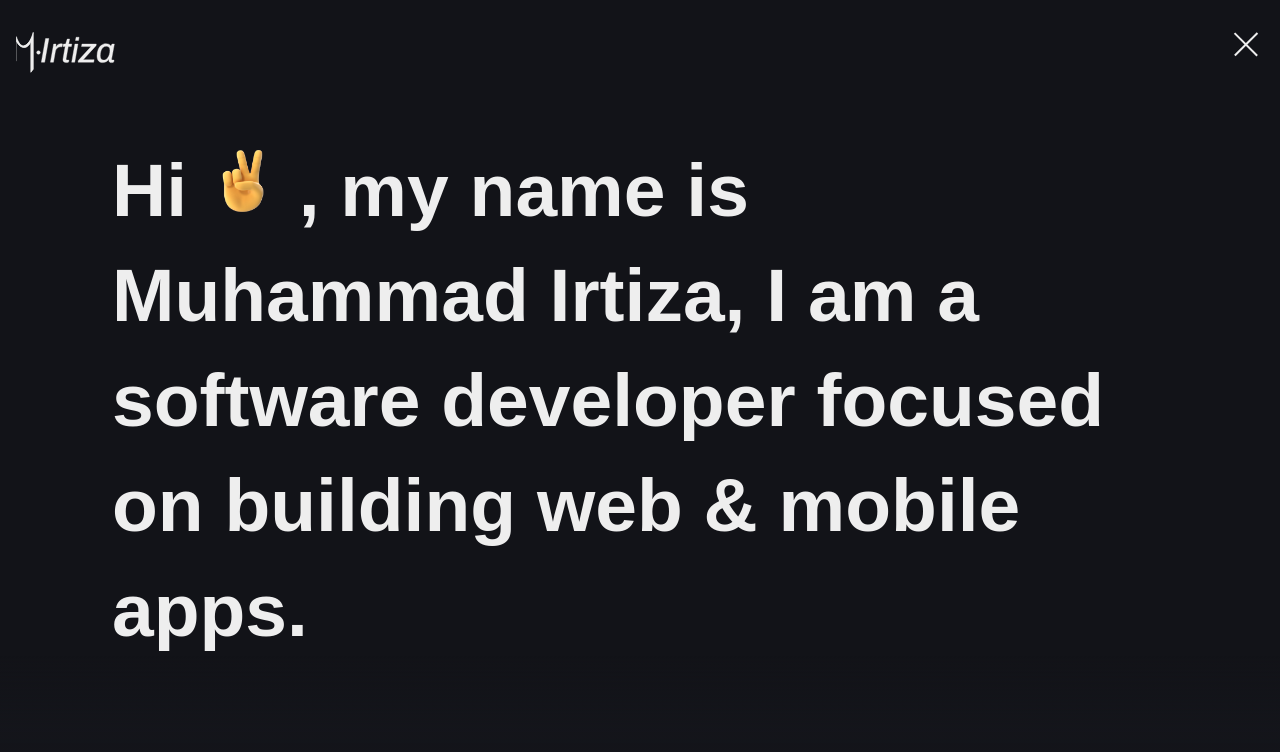
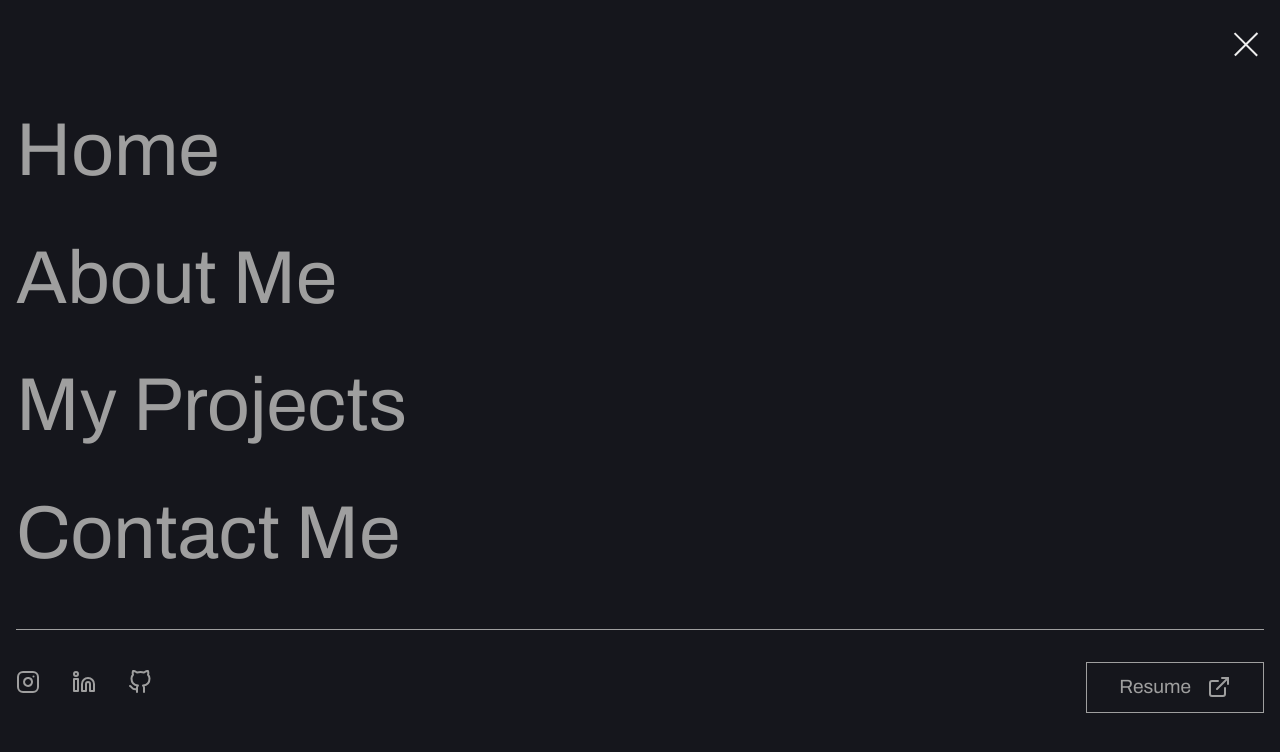
Before and after one commit to Irtiza751/my-web-portfolio, a website with bundled scripts: page public/index.html in a window 1280 px wide. Both pictures are taken after a click on the element 1247 px from the left and 44 px from the top of the page. Built offline with nearby package versions, Linux system fonts and the light colour scheme.

Commit message:
navigation compeleted!

```diff
--- a/public/index.html
+++ b/public/index.html
@@ -18,14 +18,40 @@
                 <a href="#" class="logo" data-scroll>
                     <img src="./images/logo.svg" alt="Muhammad Irtiza" data-scroll>
                 </a>
-                <div class="menu-icon relative z-5" data-scroll>
+                <div class="menu-icon relative z-10" data-scroll>
                     <span class="menu-bar" data-scroll></span>
                     <span class="menu-bar" data-scroll></span>
                     <span class="menu-bar" data-scroll></span>
                 </div>
             </div>
         </nav>
-        <div class="nav-wrapper"></div>
+        <div class="nav-wrapper relative">
+            <div class="container-fluid h-full">
+                <div class="nav_content-wrapper">
+                    <div class="nav-links">
+                        <ul>
+                            <li><a href="#hero">Home</a></li>
+                            <li><a href="#about">About Me</a></li>
+                            <li><a href="#">My Projects</a></li>
+                            <li><a href="#">Contact Me</a></li>
+                        </ul>
+                    </div>
+                    <div class="my-socials">
+                        <div class="social-link">
+                            <a href="#"><i data-feather="instagram"></i></a>
+                            <a href="#"><i data-feather="linkedin"></i></a>
+                            <a href="#"><i data-feather="github"></i></a>
+                        </div>
+                        <a href="#" class="btn" target="_blank">
+                            <div>
+                                <span>Resume</span>
+                                <i data-feather="external-link"></i>
+                            </div>
+                        </a>
+                    </div>
+                </div>
+            </div>
+        </div>
     </header>
     <!-- header ends -->
     <div class="bottom-faded"></div>
@@ -47,7 +73,7 @@
             <div class="container h-full" data-scroll>
                 <div class="grid grid-cols-2__at-lg" data-scroll>
                     <div></div>
-                    <div class="justify-self-end">
+                    <div class="justify-self-end justify-self-center__at-sm">
                         <p class="max-w-25" data-scroll>
                             Hello! my name is Muhammad Irtiza, a software engineer based in Karachi, Pakistan. I am also
                             a Founder & CEO of ElevenFox.
--- a/src/components/Header.js
+++ b/src/components/Header.js
@@ -1,4 +1,3 @@
 export const Header = () => {
-    const template = `
-    `
+    const template = ``;
 }
--- a/src/main.js
+++ b/src/main.js
@@ -1,5 +1,6 @@
 import './scss/app.scss';
 import LocomotiveScroll from 'locomotive-scroll';
+import gsap from 'gsap';
 import featherIcons from 'feather-icons';
 import $ from 'jquery';
 
@@ -12,4 +13,5 @@ const scroll = new LocomotiveScroll({
 
 $('.menu-icon').on('click', function () {
     $(this).toggleClass('active');
+    $(".nav-wrapper").toggleClass('active');
 });
--- a/src/scss/custom.scss
+++ b/src/scss/custom.scss
@@ -2,7 +2,7 @@
     font-size: clamp(30px, 8vw, 75px);
     font-family: 'Jost', sans-serif;
     line-height: 1.4;
-
+    font-weight: bolder;
     img {
         width: clamp(30px, 8vw, 70px);
     }
@@ -69,22 +69,7 @@
     height: 9rem;
     background-image: linear-gradient(0deg, #121318, #15161cbd, rgb(18 19 24 / 0%));
     pointer-events: none;
-    z-index: 5;
-}
-
-.nav-wrapper {
-    position: fixed;
-    top: 0;
-    left: 0;
-    height: 100vh;
-    width: 0;
-    z-index: 10;
-    background-color: $navy-shade;
-    transition: 0.2s;
-}
-
-.nav-wrapper.active {
-    width: 100vw;
+    z-index: 4;
 }
 
 .cta-link {
@@ -126,3 +111,56 @@
         transform: rotate(0deg);
     }
 }
+
+.nav-wrapper {
+    position: fixed;
+    top: 0;
+    left: 0;
+    height: 100vh;
+    width: 100%;
+    z-index: 5;
+    background-color: $navy-shade;
+    transform: translateX(-100%);
+    transition: 0.6s ease-out;
+    &.active {
+        transform: translateX(0);
+    }
+    .container-fluid {
+        display: grid;
+        align-items: center;
+        overflow-x: hidden;
+        .nav-links {
+            border-bottom: 1px solid $fade-light;
+            margin-bottom: 2rem;
+            padding-bottom: 2rem;
+            ul > li a {
+                font-size: clamp(30px, 8vw, 75px);
+                width: 100%;
+                display: block;
+                transition: padding 0.2s ease-out;
+            }
+
+            li:hover {
+                background-color: $fade-light;
+                a {
+                    color: $navy-shade;
+                    padding-left: 2rem;
+                }
+            }
+        }
+
+        .my-socials {
+            display: flex;
+            justify-content: space-between;
+            align-items: center;
+            .social-link {
+                display: flex;
+                gap: 2rem;
+                a{ transition: 0.3s; }
+                a:hover {
+                    transform: translateY(-4px);
+                }
+            }
+        }
+    }
+}
--- a/src/scss/grid.scss
+++ b/src/scss/grid.scss
@@ -20,8 +20,7 @@ $medias: ("sm": 640px, "md": 768px, "lg": 1024px, "xl": 1280px, "2xl": 61536px);
 
 @for $i from 1 through $grid-columns {
 
-    @each $key,
-    $value in $medias {
+    @each $key, $value in $medias {
         @media (min-width: $value) {
             .grid-cols-#{$i}__at-#{$key} {
                 grid-template-columns: repeat($i, 1fr);
--- a/src/scss/preset.scss
+++ b/src/scss/preset.scss
@@ -52,4 +52,7 @@ small {
     font-size: 1rem;
 }
 
+ul {
+    list-style: none;
+}
 /** css present ends **/
--- a/src/scss/utility.scss
+++ b/src/scss/utility.scss
@@ -231,4 +231,26 @@
     align-items: stretch;
 }
 
+.btn {
+    border: 1px solid $fade-light;
+    padding: 0.5rem 2rem;
+    position: relative;
+    transition: 0.6s;
+    box-shadow: inset 0 0 #fff;
+    div {
+        display: flex;
+        align-items: center;
+        gap: 1rem;
+        transition: 0.6s;
+    }
+
+    &:hover {
+        box-shadow: inset 0 -100px $fade-light;
+        color: $navy-dark;
+        div, span {
+            color: $navy-dark;
+            transform: scale(0.9);
+        }
+    }
+}
 /** utility classes end **/
```
Also changed, not shown: 1 other file.
